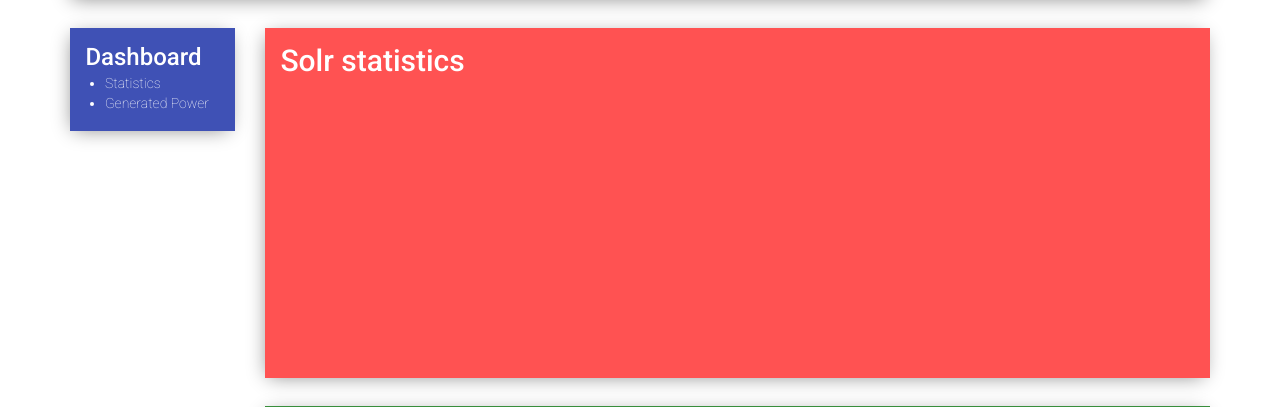
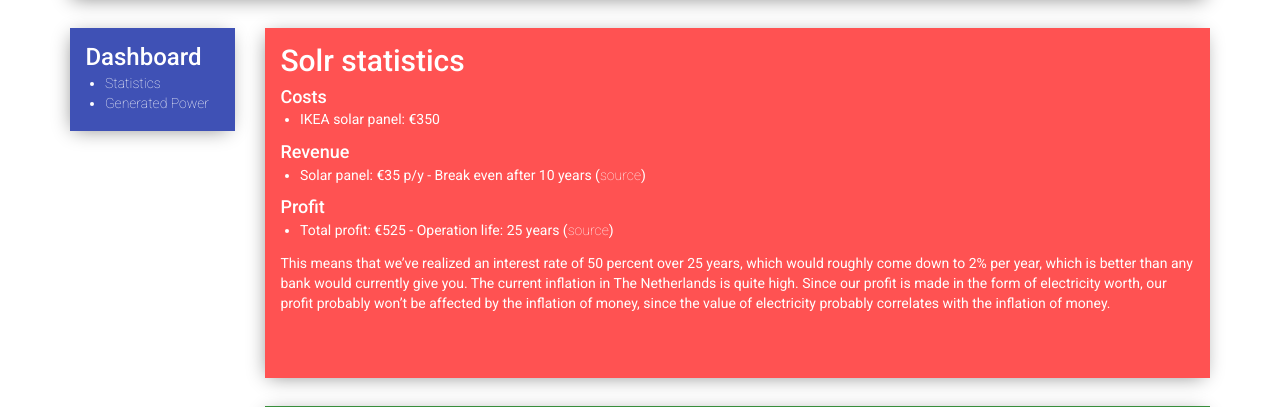
Before and after one commit to sharppaul/solr, a PHP site: page /dash.php in a window 1280 px wide. Shown: the part 213-620 px from the top of the page. Run offline with PHP 8.4, Linux system fonts and the light colour scheme; data that the repository does not hold is empty.

Commit message:
add statistics in dash.php

```diff
--- a/html/css/style.css
+++ b/html/css/style.css
@@ -532,7 +532,7 @@
 	top:5%;
 	right:7%;
 }
-
+/*
 .men-grid-in h3{
 	color:#fff;
 	font-size:2.5em;
@@ -541,6 +541,7 @@
 	top:56%;
 	left:7%;
 }
+*/
 p.footer-class {
   padding: 4em 0 0;
   text-align: center;
--- a/html/dash.php
+++ b/html/dash.php
@@ -117,10 +117,22 @@
 			<div class="col-md-10 men-grid-in fixpad">
 				<div class="red shadow min350">
 					<h2 id="stat0">Solr statistics</h2>
+					<h4 style="margin-top: 10px;">Costs</h3>
+          <ul class="normal">
+            <li>IKEA solar panel: €350</li>
+          </ul>
+          <h4 style="margin-top: 10px;">Revenue</h4>
+          <ul class="normal">
+            <li>Solar panel: €35 p/y - Break even after 10 years (<a href="http://ikea.solarcentury.com/nl/">source</a>)</li>
+          </ul>
+          <h4 style="margin-top: 10px;">Profit</h4>
+          <ul class="normal">
+            <li>Total profit: €525 - Operation life: 25 years  (<a href="http://ikea.solarcentury.com/nl/">source</a>)</li>
+          </ul>
+          <p style="margin-top: 10px;">
+          This means that we’ve realized an interest rate of 50 percent over 25 years, which would roughly come down to 2% per year, which is better than any bank would currently give you. The current inflation in The Netherlands is quite high. Since our profit is made in the form of electricity worth, our profit probably won’t be affected by the inflation of money, since the value of electricity probably correlates with the inflation of money.
+					</p>
 
-					<?php
-
-					?>
 				</div>
 			</div>
 
```
